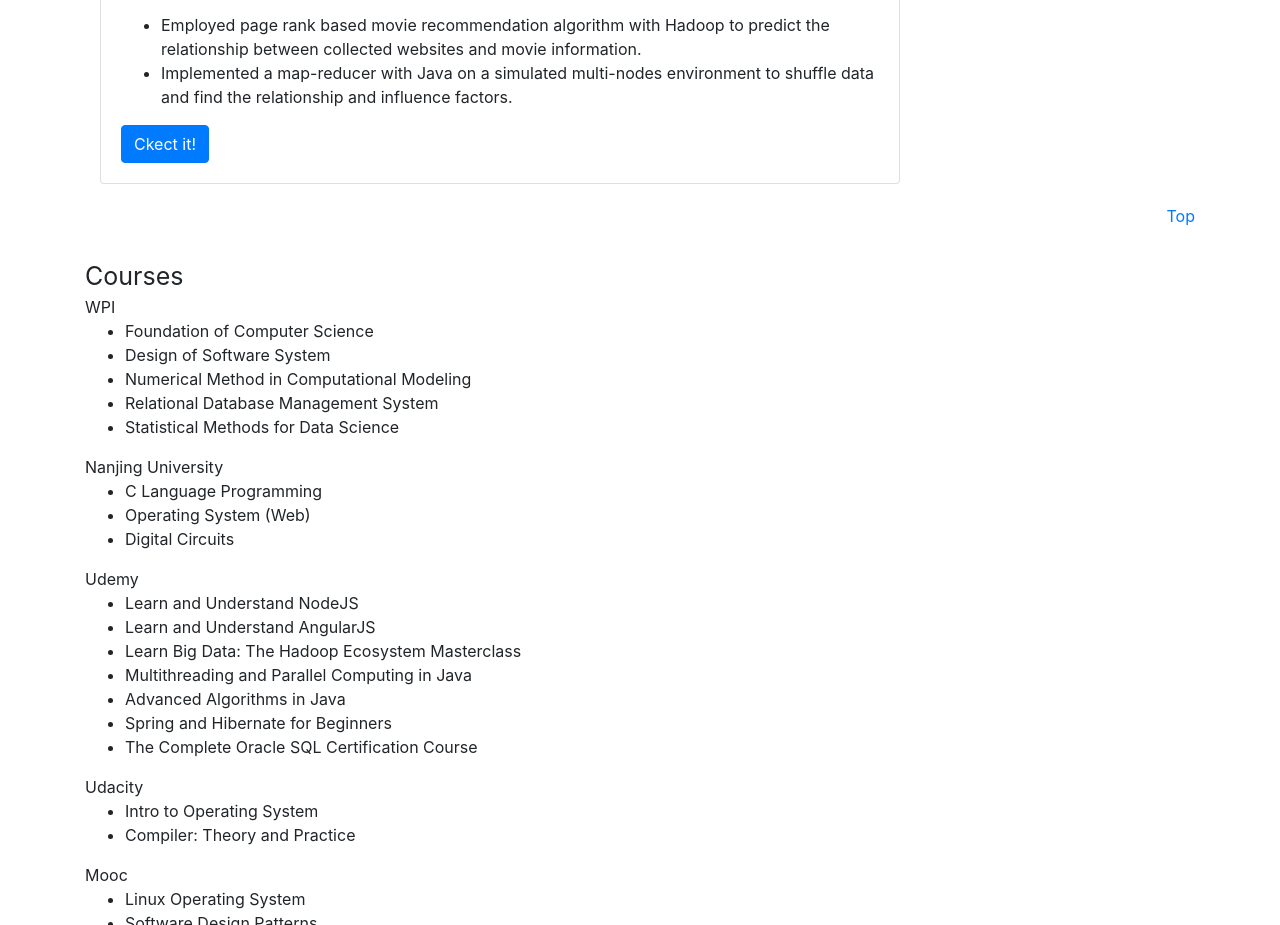
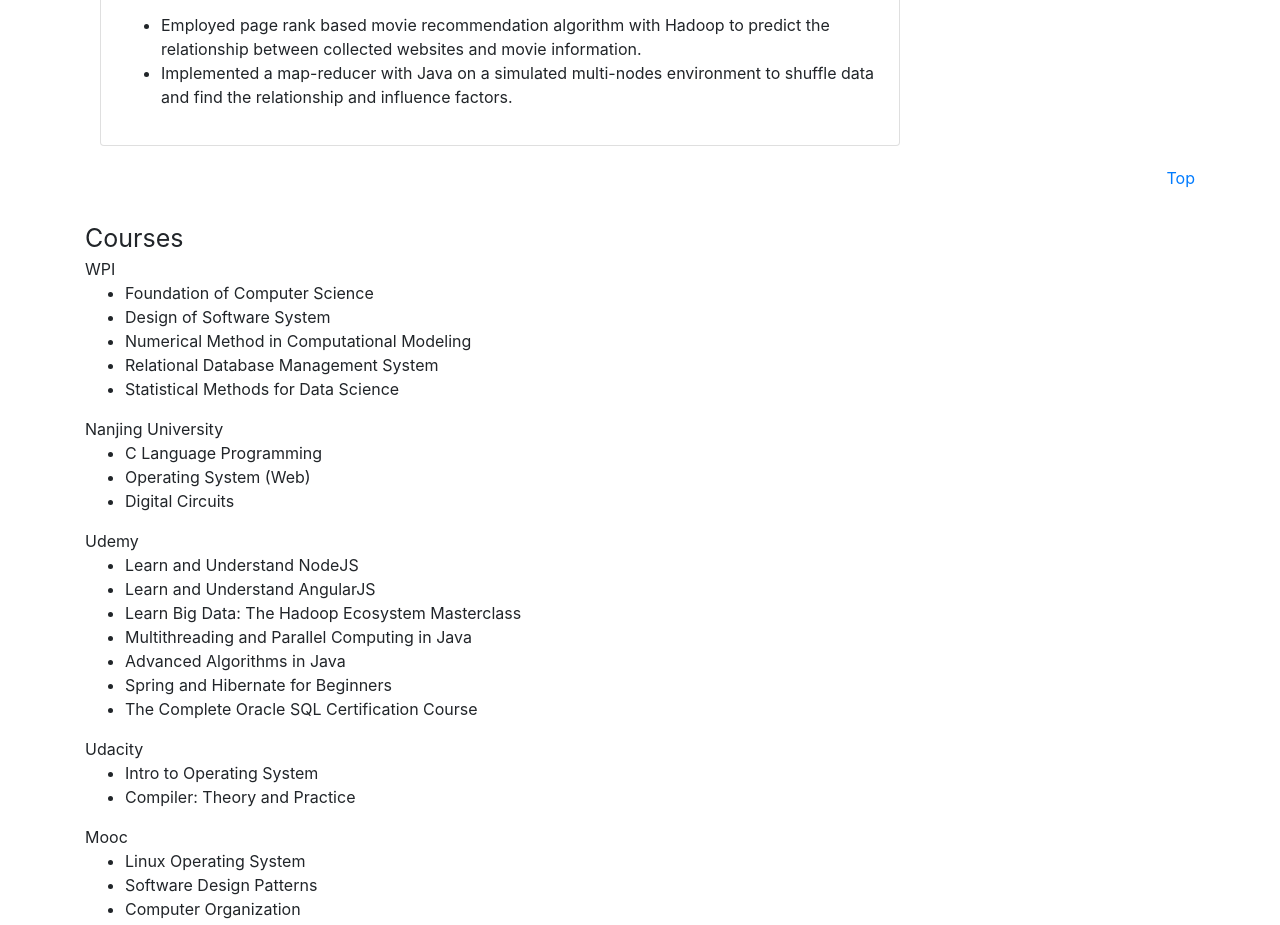
Before and after one commit to EasonJackson/PersonalWeb, a plain HTML site: page index.html in a window 1280 px wide. Shown: the part 5451-6376 px from the top of the page. Drawn offline with nearby package versions, Linux system fonts and the light colour scheme.

Commit message:
Update the check it links in projects section

```diff
--- a/index.html
+++ b/index.html
@@ -435,7 +435,7 @@
 										<li> Used TensorFlow as an offline machine learning tool to train the model for predicting rents in futures.</li>
 									</ul>
 								</p>
-								<a href="#" class="btn btn-primary">Ckect it!</a>
+								<a href="https://github.com/EasonJackson/RentSmart" class="btn btn-primary">Ckect it!</a>
 						  </div>
 						</div>
 					</div>
@@ -478,7 +478,7 @@
 										<li>Deployed the software with docker and AWS EBS on EC2 servers for mobile device accesses.</li>
 									</ul>
 								</p>
-								<a href="#" class="btn btn-primary">Ckect it!</a>
+								<a href="https://github.com/EasonJackson/PGoLazzy-Backend" class="btn btn-primary">Ckect it!</a>
 						  	</div>
 						</div>
 					</div>
@@ -495,7 +495,7 @@
 										<li>Implemented a map-reducer with Java on a simulated multi-nodes environment to shuffle data and find the relationship and influence factors.</li>
 									</ul>
 								</p>
-								<a href="#" class="btn btn-primary">Ckect it!</a>
+								<!-- <a href="#" class="btn btn-primary">Ckect it!</a> -->
 						  </div>
 						</div>
 					</div>
```
